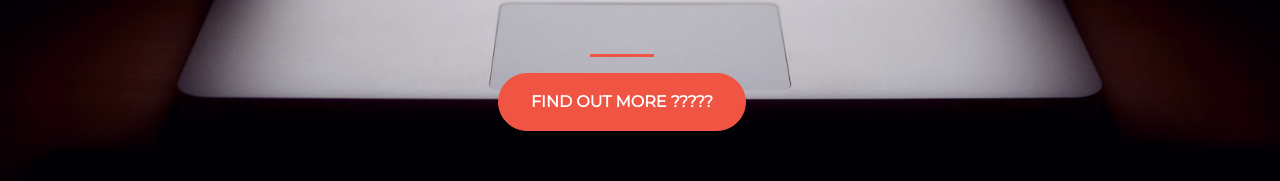
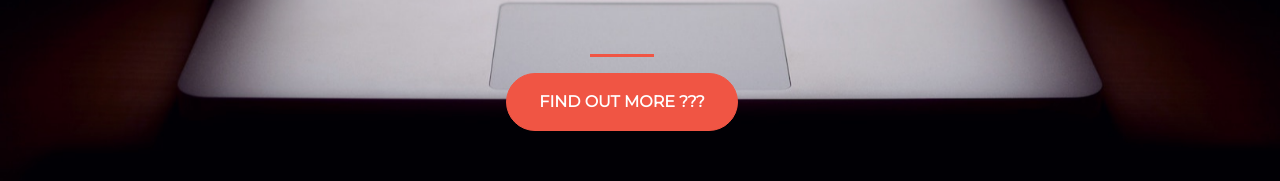
Before and after one commit to chuong1511/landing-start-up, a plain HTML site: page index.html in a window 1280 px wide. Shown: the part 468-649 px from the top of the page. Drawn offline with nearby package versions, Linux system fonts and the light colour scheme.

Commit message:
update button

```diff
--- a/index.html
+++ b/index.html
@@ -27,7 +27,7 @@
         <div class="buffer col-12"></div>
         <section class="text-center">
           <hr>
-          <button class="btn btn-primary btn-xl">Find out more ?????</button>
+          <button class="btn btn-primary btn-xl">Find out more ???</button>
         </section>
       </div>
     </div>
```
